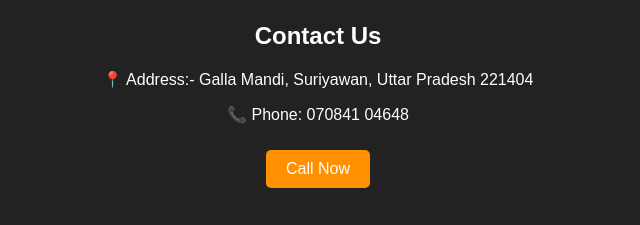
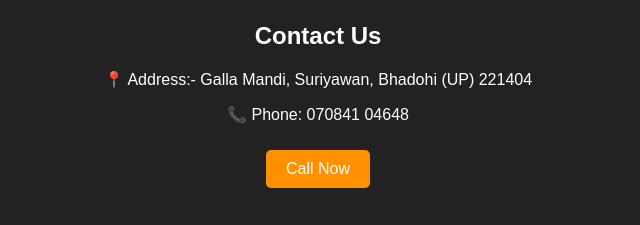
Before and after one commit to Surajkyadav01/Pizza-Dine-, a plain HTML site: page index.html in a window 1280 px wide. Shown: the part 1894-2119 px from the top of the page, 322-962 px from the left. Drawn offline with Linux system fonts and the light colour scheme.

Commit message:
Fix HTML encoding issues in index.html

```diff
--- a/index.html
+++ b/index.html
@@ -247,8 +247,8 @@ footer {
 
 <section class="contact">
   <h2>Contact Us</h2>
-  <p>📍 Address:- Galla Mandi, Suriyawan, Uttar Pradesh 221404</p>
-  <p>📞 Phone: 070841 04648</p>
+  <p>📍 Address:- Galla Mandi, Suriyawan, Bhadohi (UP) 221404</p>
+  <p> 📞 Phone: 070841 04648</p>
   <a href="tel:7084104648" class="btn">Call Now</a>
 </section>
 
```
